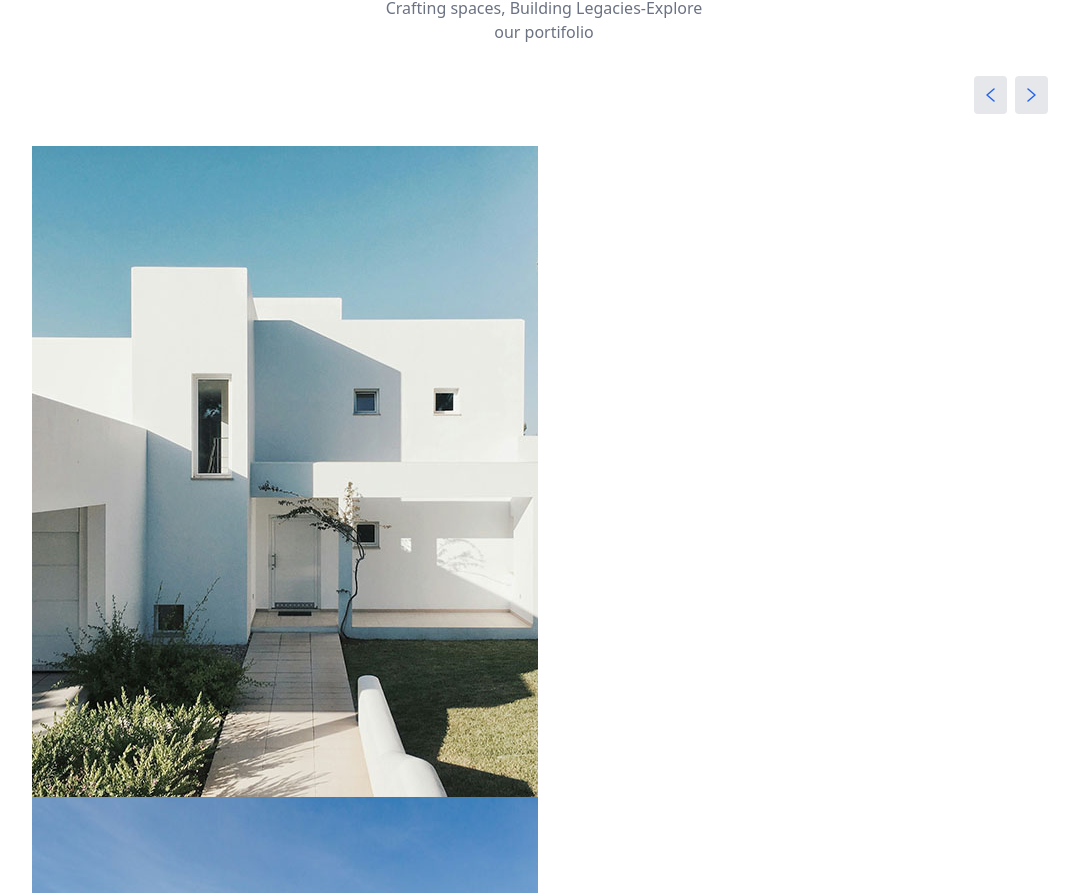
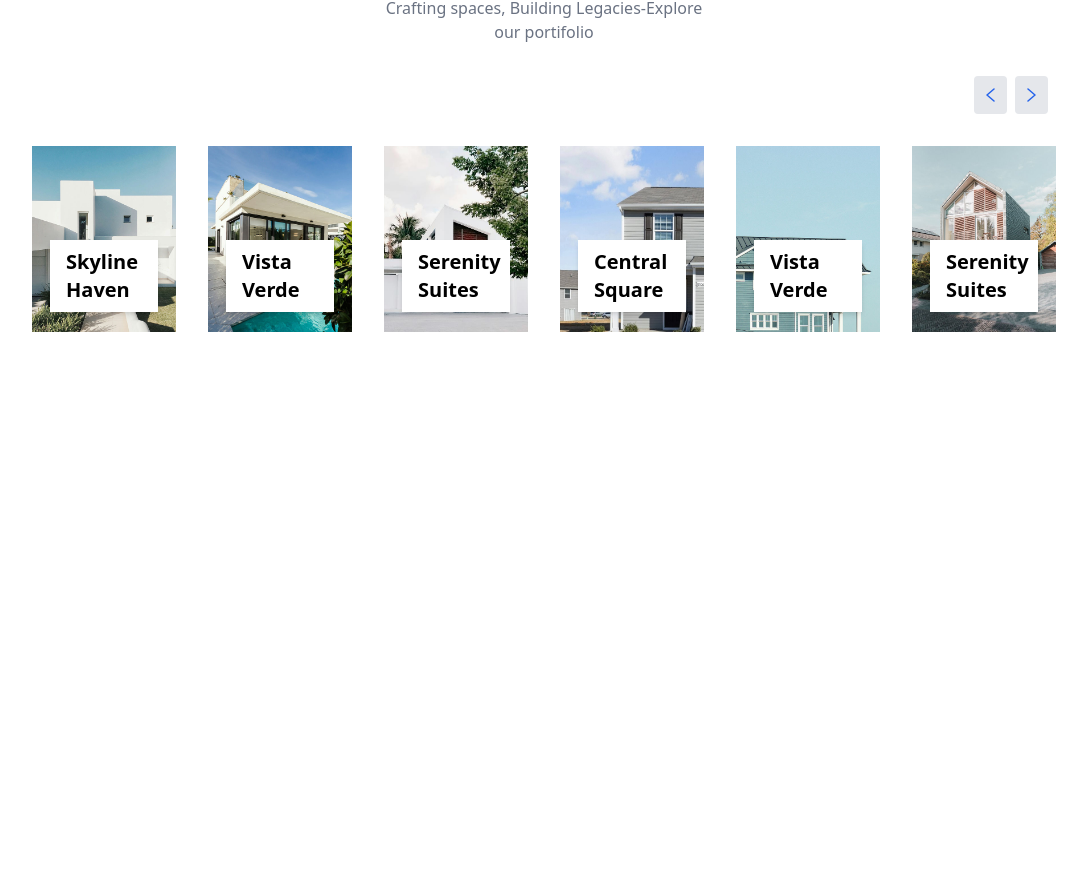
Before and after one commit to Olivier-hash/Real-Estate, a React (Vite) app: page / in a window 1280 px wide. Shown: the part 1752-2645 px from the top of the page, without its empty margins (96-1183 px from the left). After the commit the page ends 2100 px from the top, so only its background shows below. Built offline with nearby package versions, Linux system fonts and the light colour scheme.

Commit message:
Project slider section added

```diff
--- a/src/components/Projects.jsx
+++ b/src/components/Projects.jsx
@@ -20,11 +20,18 @@
         </div>
 
         {/* project slider container */}
-        <div>
-          <div>
+        <div className='overflow-hidden '>
+          <div className='flex gap-8 transition-transform duration-500 ease-in-out'>
             {projectsData.map((project, index)=>(
-              <div  key={index}>
+              <div  key={index} className='relative flex-schrink-0 w-full sm:w-1/4'>
                 <img src={project.image} alt={project.title} />
+                <div className='absolute left-0 right-0 bottom-5 flex justify-center'>
+                  <div className='inline-block bg-white w-3/4 px-4 py-2 shadow-md'>
+                       <h2 className='text-xl font-semibold text-gray'>
+                            {project.title}
+                      </h2>
+                  </div>
+                </div>
               </div>
             ))}
           </div>
```
